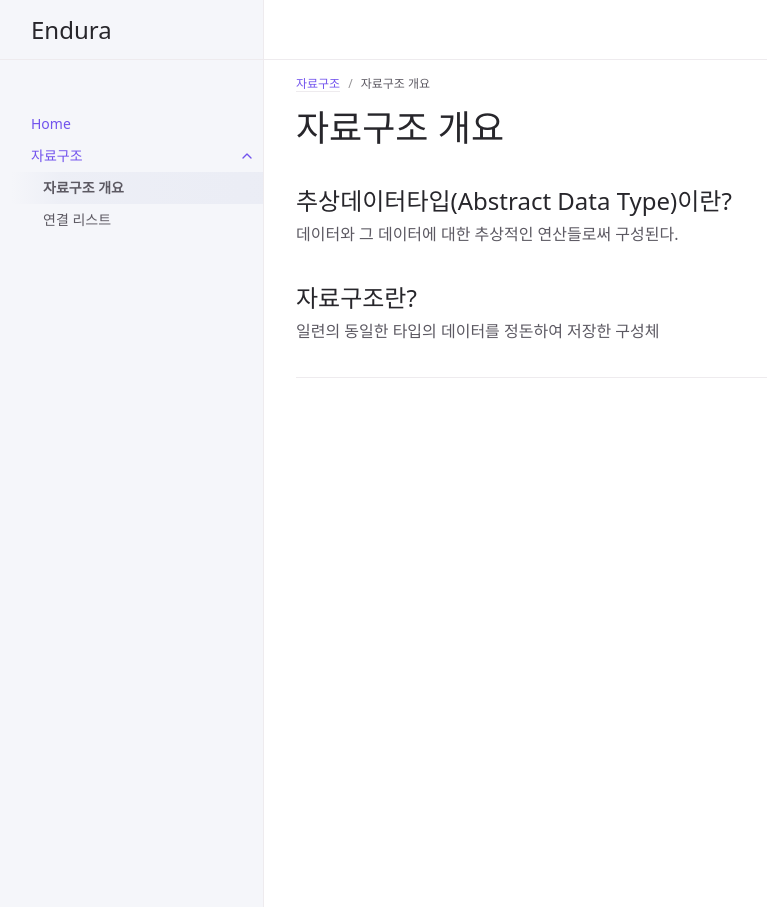
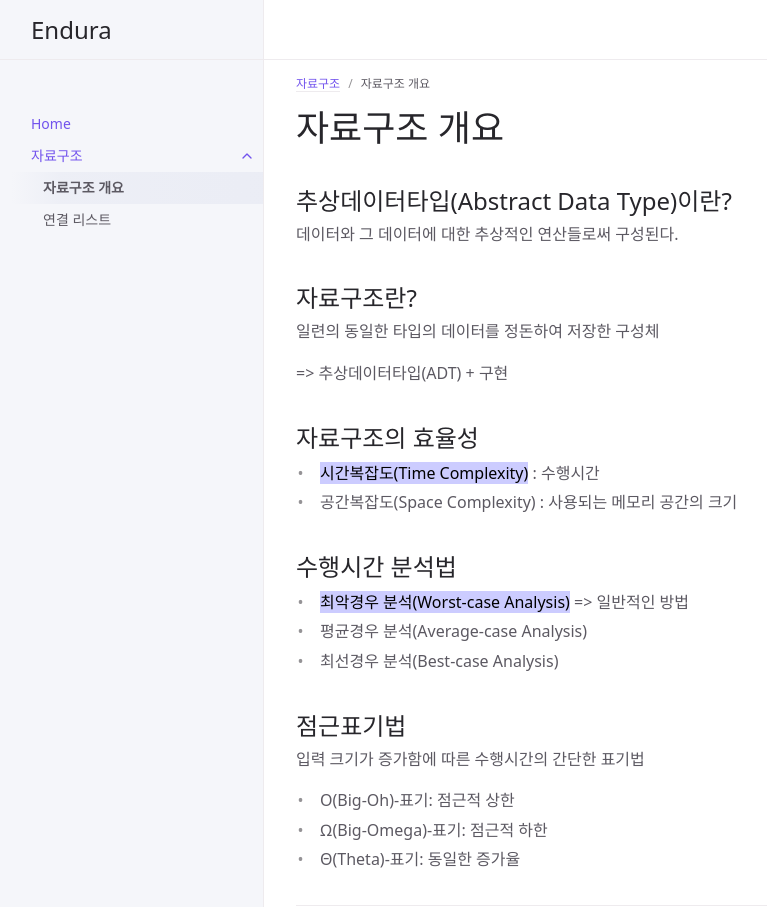
Before and after one commit to Endura0535/Endura0535.github.io, a Jekyll site: the page built from docs/자료구조/자료구조 개요.md, in a window 1280 px wide and 970 px high. Shown: the top 907 px of the window, without its empty margins (108-875 px from the left). Built offline with Jekyll 4.4.1, drawn with Linux system fonts in a browser that asks for light colours.

Commit message:
ds summary

```diff
--- a/docs/자료구조/자료구조 개요.md
+++ b/docs/자료구조/자료구조 개요.md
@@ -17,3 +14,24 @@ nav_order: 1
 ## 자료구조란?
 
 일련의 동일한 타입의 데이터를 정돈하여 저장한 구성체
+
+=> 추상데이터타입(ADT) + 구현
+
+## 자료구조의 효율성
+
+- <mark style='background-color: #ccccff'>시간복잡도(Time Complexity)</mark> : 수행시간
+- 공간복잡도(Space Complexity) : 사용되는 메모리 공간의 크기
+
+## 수행시간 분석법
+
+* <mark style='background-color: #ccccff'>최악경우 분석(Worst-case Analysis)</mark> => 일반적인 방법
+* 평균경우 분석(Average-case Analysis)
+* 최선경우 분석(Best-case Analysis)
+
+## 점근표기법
+
+입력 크기가 증가함에 따른 수행시간의 간단한 표기법
+
+- O(Big-Oh)-표기: 점근적 상한
+- Ω(Big-Omega)-표기: 점근적 하한
+- Θ(Theta)-표기: 동일한 증가율
```
Also changed, not shown: other parts of docs/자료구조/자료구조 개요.md (+0 -3 lines), 7 other files.
